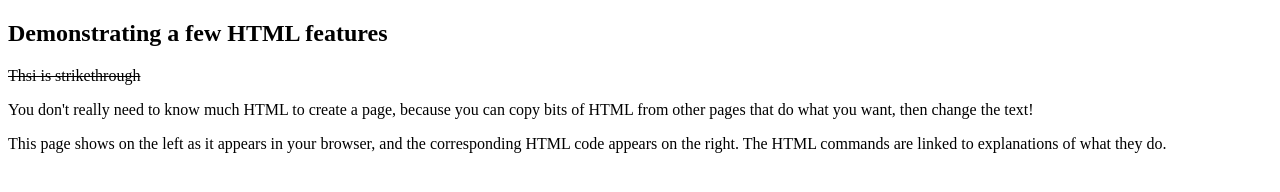
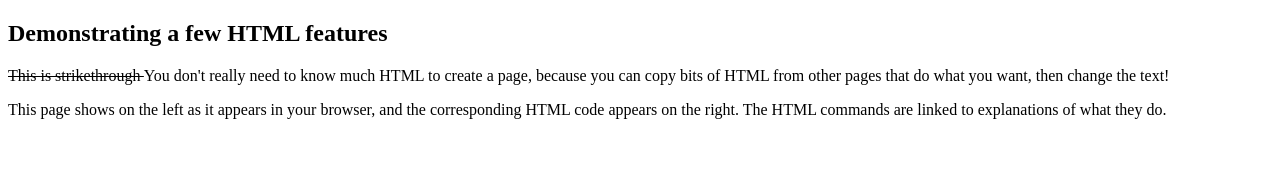
Before and after one commit to vineetpratik01/vineetpratik.github.io, a plain HTML site: page index3.html in a window 1280 px wide. Drawn offline with Linux system fonts and the light colour scheme.

Commit message:
Add files via upload

```diff
--- a/index3.html
+++ b/index3.html
@@ -7,10 +7,7 @@
 <H2>Demonstrating a few HTML features</H2>
 
 
-<p><span style="text-decoration: line-through;">Thsi is strikethrough</span></p>
-
-
-You don't really need to know much HTML to create a page, because you can copy bits of HTML from other pages that do what you want, then change the text!<P>
+<del>This is strikethrough </del> You don't really need to know much HTML to create a page, because you can copy bits of HTML from other pages that do what you want, then change the text!<P>
 
 
 This page shows on the left as it appears in your browser, and the corresponding HTML code appears on the right. The HTML commands are linked to explanations of what they do.
```
